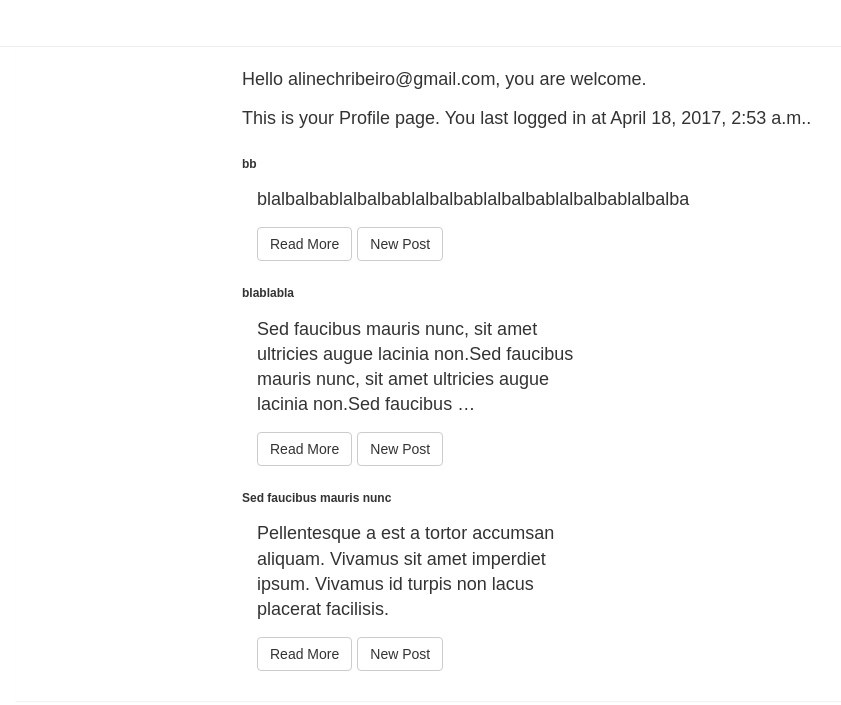
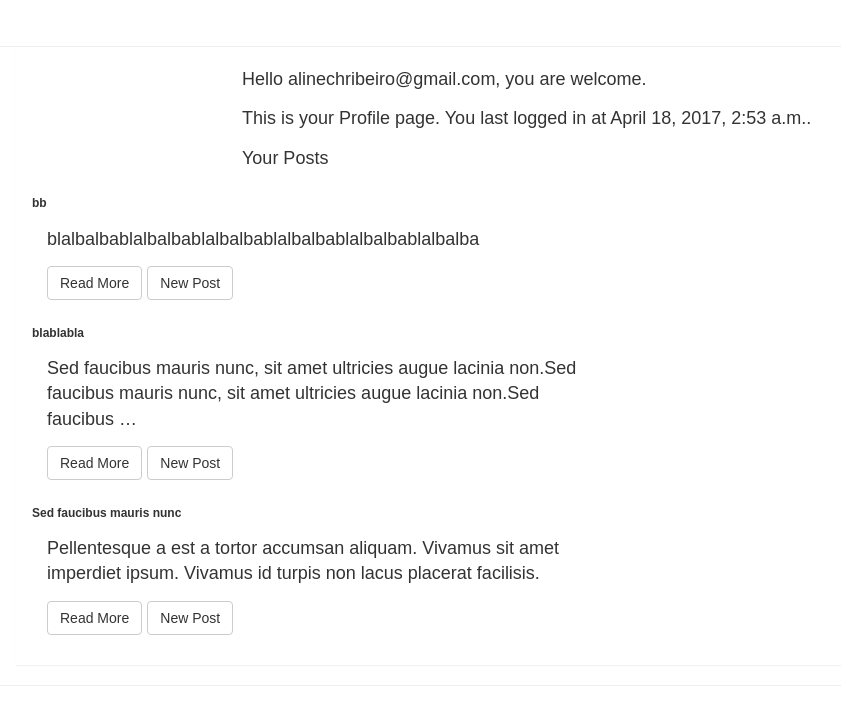
Before and after one commit to Code-Institute-Submissions/Stream3-GIT, a Django app: page /profile/ in a window 1280 px wide. Shown: the part 385-1090 px from the top of the page, without its empty margins (54-895 px from the left). Run offline with Django 3.2, Linux system fonts and the light colour scheme; a user stored in the database is signed in; data comes from the database, SQL or seed files in the repository; parts of the project's set-up code (start-up, migrations or seed data) failed here and were passed over; some libraries are stand-ins or nearby versions.

Commit message:
work it better

```diff
--- a/templates/profile.html
+++ b/templates/profile.html
@@ -11,7 +11,8 @@
                 <div class="col-lg-8 col-lg-offset-2 col-md-10 col-md-offset-1">
                     <p>Hello {{ user.username }}, you are welcome.</p>
                     <p>This is your Profile page. You last logged in at {{ user.last_login }}.</p>
-
+                        <p>Your Posts</p>
+                </div>
                         {% for post in posts %}
                             {% if user.id == post.author_id %}
                                     <div class="row">
```
